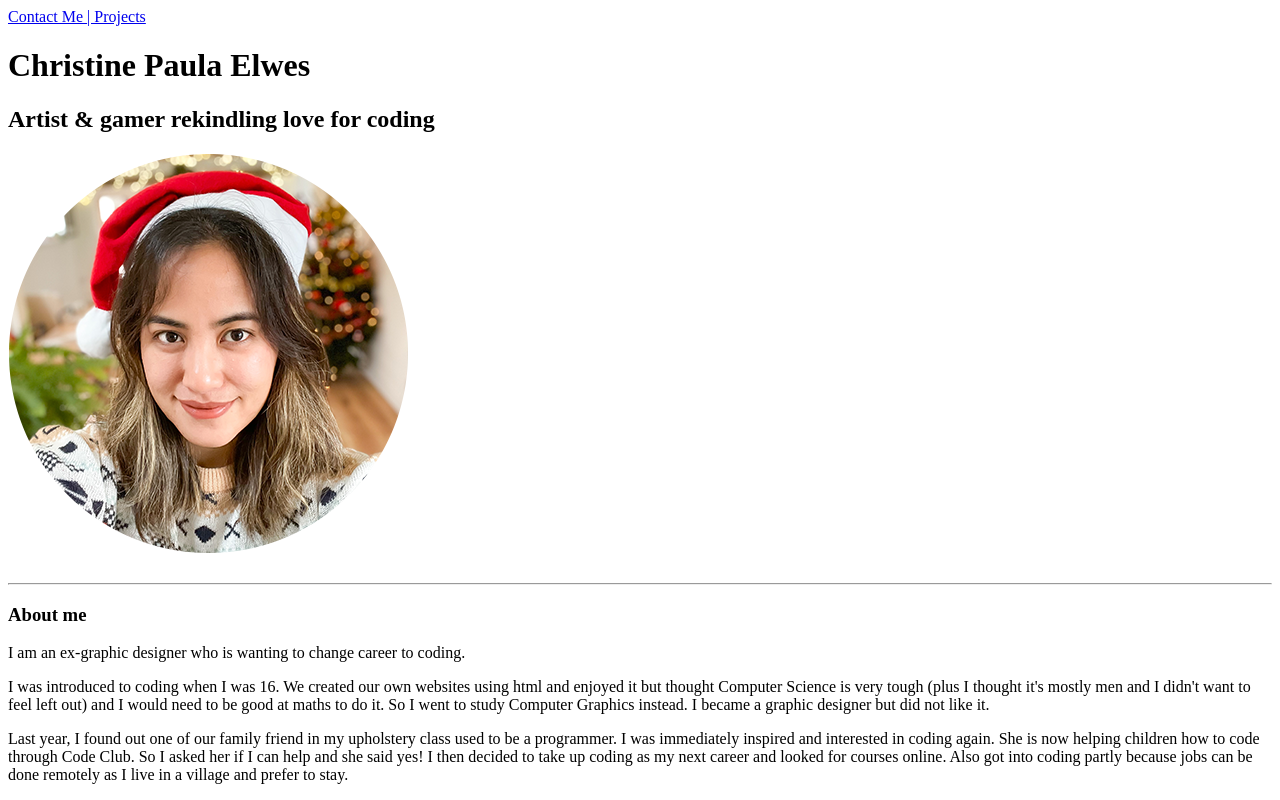
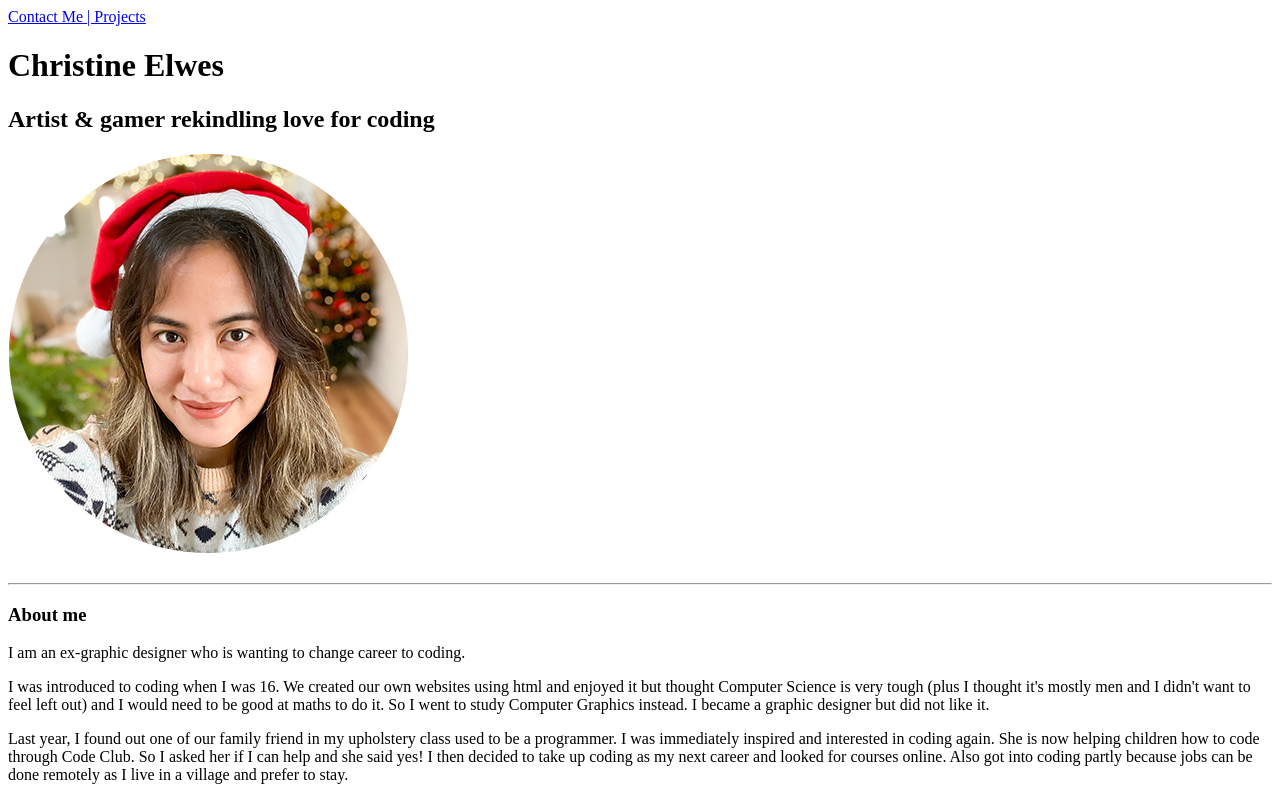
Before and after one commit to Chrissyelwes/portfolio, a plain HTML site: page index.html in a window 1280 px wide. Shown: the top 800 px of the page. Drawn offline with Linux system fonts and the light colour scheme.

```diff
--- a/index.html
+++ b/index.html
@@ -3,15 +3,17 @@
     <head>
         <link rel=“stylesheet” type=“text/css” href=“styles.css”>
     <title>Christine Elwes</title>
+    </head>
+    <body>
     <header>
         <nav><a href="pages/contact.html" target="_blank">Contact Me  </a><a href="pages/projects.html" target="_blank">| Projects</a> </nav>
-    <h1>Christine Paula Elwes</h1>
+        <h1>Christine Elwes</h1>
         <h2>Artist & gamer rekindling love for coding</h2>
         <img src="images/itsme.png" alt="Photograph of Chrissy with a Santa Hat">
     </header>
     <br />
     <hr />
-    <main>
+
         <h3>About me</h3>
     <p>I am an ex-graphic designer who is wanting to change career to coding. </p>
     <p>I was introduced to coding when I was 16. We created our own websites using html and enjoyed it but thought Computer Science is very tough (plus I thought it's mostly men and I didn't want to feel left out) and I would need to be good at maths to do it.
@@ -66,7 +68,6 @@
         <li>Fantasy books</li>
             </ul>
             <br />
-    </main>
         <footer>2022 | Created by Christine Elwes</footer>
-</head>
+    </body>
 </html>
```
Also changed, not shown: styles.css (line endings or trailing spaces). Lines whose indentation alone changed are shown as unchanged.
